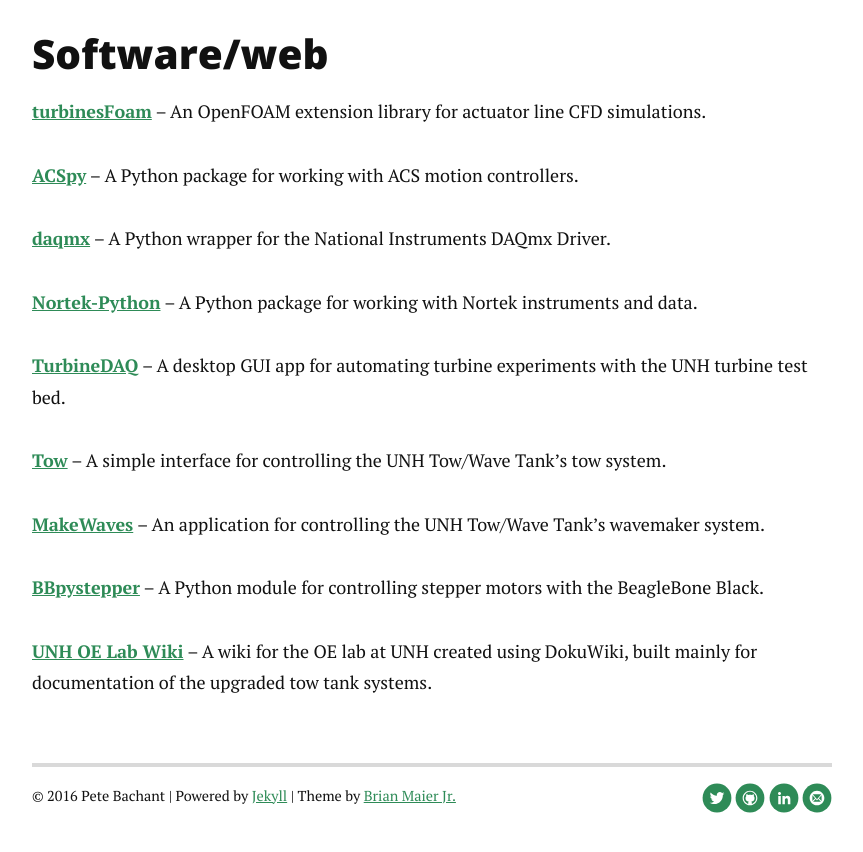
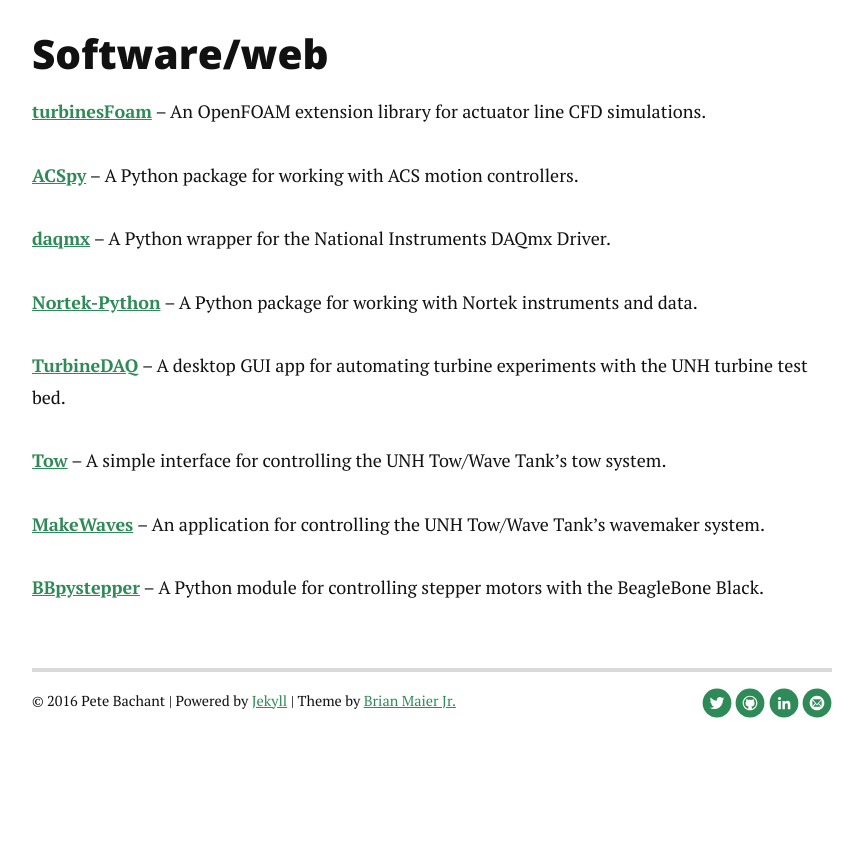
Before and after one commit to petebachant/petebachant.github.io, a Jekyll site: the page built from _pages/projects.md, in a window 1280 px wide and 900 px high, scrolled down 890 px. Shown: the top 852 px of the window, without its empty margins (208-1071 px from the left). Built offline with Jekyll 4.4.1, drawn with Linux system fonts in a browser that asks for light colours; nearby versions of some CDN libraries; after the commit the page ends 1695 px from its top, so only the background shows below that.

Commit message:
Update projects page; resolves #12, resolves #10

```diff
--- a/_pages/projects.md
+++ b/_pages/projects.md
@@ -21,12 +21,12 @@
 cross-flow turbine and the UNH-CORE turbine test bed.
 
 [**UNH Tow
-Tank**](https://marine.unh.edu/oelab/wiki/doku.php?id=tow_tank:changes:2012:doe_upgrades) --
+Tank**](https://github.com/UNH-OE/wave-tow-tank/wiki/2012-DOE-grant-upgrades) --
 Redesign and rebuild of the tank's linear motion, control, and data acquisition
 systems.
 
 [**UNH-CORE Turbine Test
-Bed**](https://marine.unh.edu/oelab/wiki/doku.php?id=tow_tank:technical_info:turbine_test_bed) --
+Bed**](https://github.com/unh-core/turbine-test-bed/wiki) --
 Structure and instrumentation for turbine testing in the UNH tow tank.
 
 
@@ -55,7 +55,3 @@
 
 [**BBpystepper**](https://github.com/petebachant/BBpystepper) -- A Python module
 for controlling stepper motors with the BeagleBone Black.
-
-[**UNH OE Lab Wiki**](http://marine.unh.edu/oelab/wiki) -- A wiki for the OE lab
-at UNH created using DokuWiki, built mainly for documentation of the upgraded
-tow tank systems.
```
